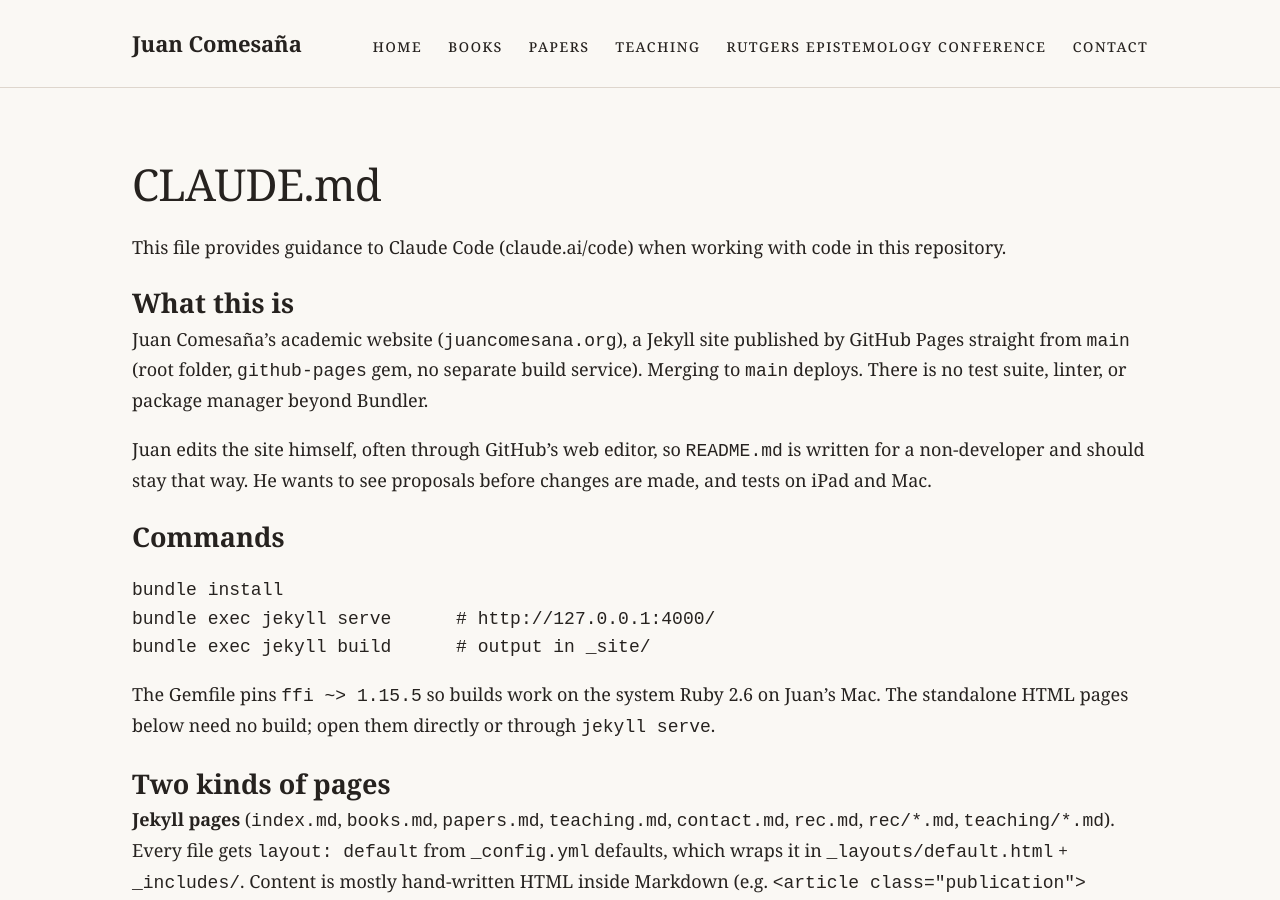
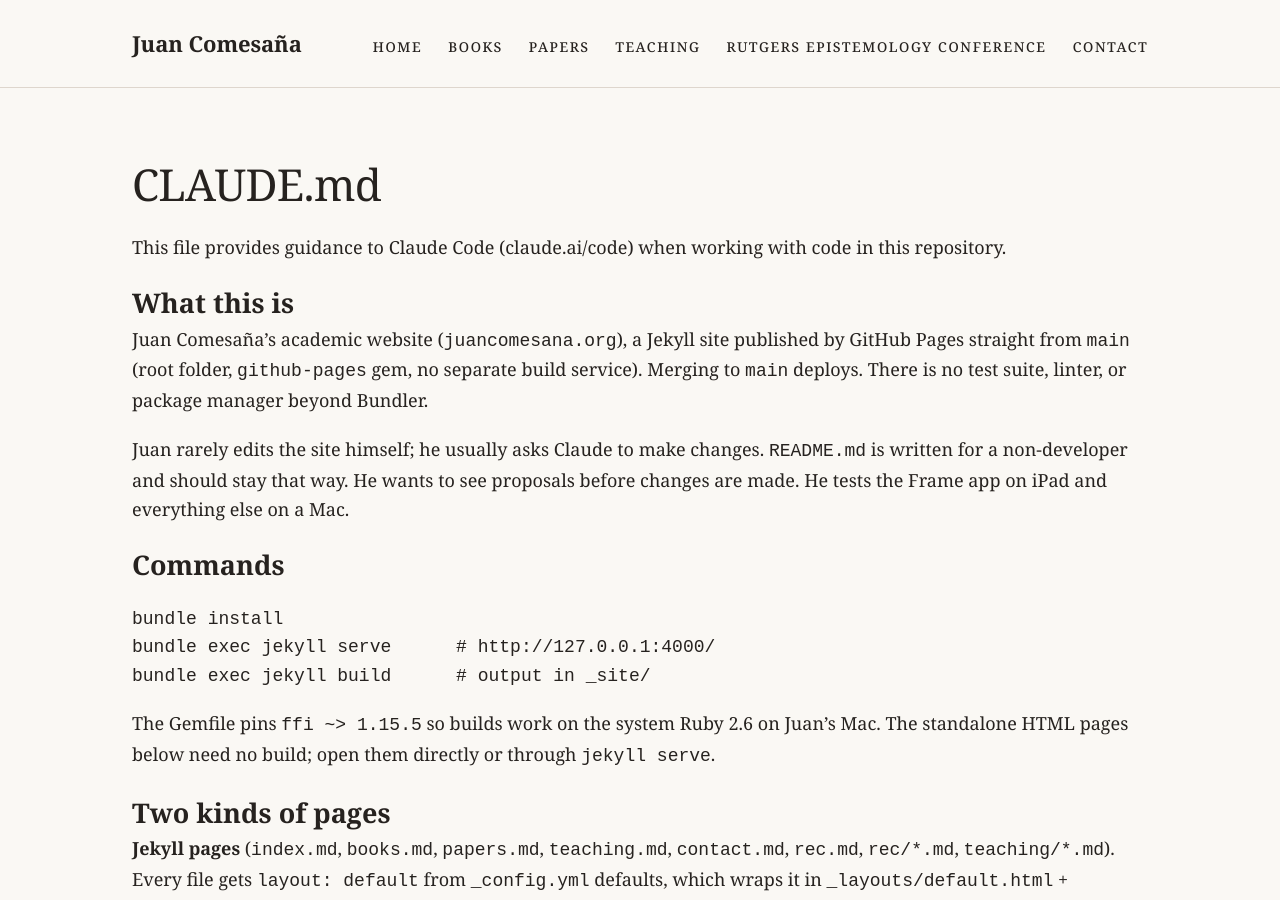
Before and after one commit to Comesana73/juancomesana.org, a Jekyll site: the page built from CLAUDE.md, in a window 1280 px wide and 900 px high. Built offline with Jekyll 4.4.1, drawn with Linux system fonts in a browser that asks for light colours; our own code applies the rules of GitHub Pages for plain Markdown files.

Commit message:
CLAUDE.md: Juan has Claude edit the site; Frame is tested on iPad, the rest on Mac
Co-Authored-By: Claude Opus 5.5 <noreply@anthropic.com>
Claude-Session: https://claude.ai/code/session_01Jw96jQZNUF326WAcq3CJZA

```diff
--- a/CLAUDE.md
+++ b/CLAUDE.md
@@ -6,7 +6,7 @@ This file provides guidance to Claude Code (claude.ai/code) when working with co
 
 Juan Comesaña's academic website (`juancomesana.org`), a Jekyll site published by GitHub Pages straight from `main` (root folder, `github-pages` gem, no separate build service). Merging to `main` deploys. There is no test suite, linter, or package manager beyond Bundler.
 
-Juan edits the site himself, often through GitHub's web editor, so `README.md` is written for a non-developer and should stay that way. He wants to see proposals before changes are made, and tests on iPad and Mac.
+Juan rarely edits the site himself; he usually asks Claude to make changes. `README.md` is written for a non-developer and should stay that way. He wants to see proposals before changes are made. He tests the Frame app on iPad and everything else on a Mac.
 
 ## Commands
 
```
